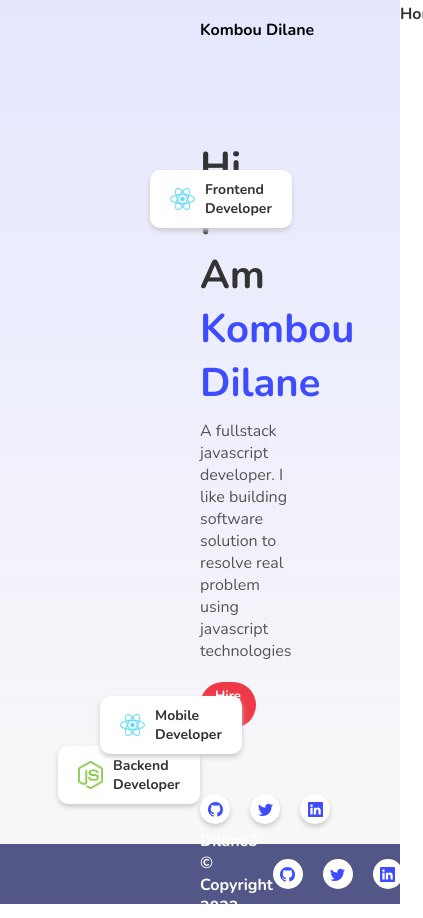
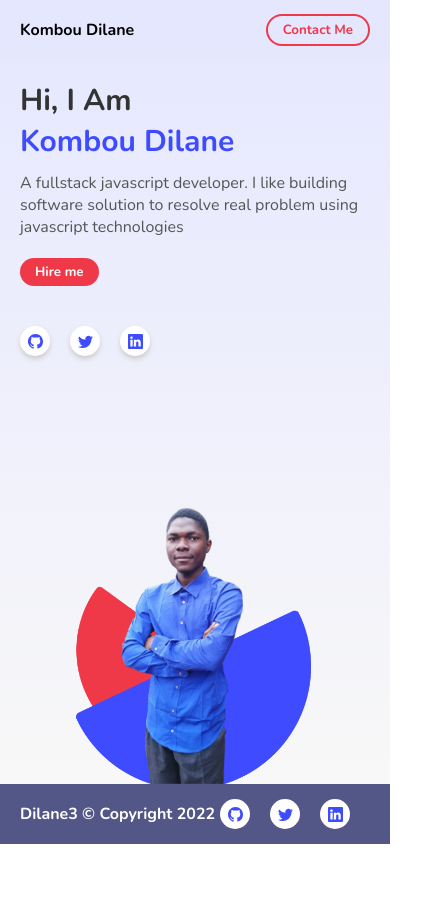
Before and after one commit to dilane3/portfolio, a React (Create React App) app: page / in a window 390 px wide. Shown: the whole page, 423 px wide, since content can reach past the window. After the commit the page ends 844 px from the top, so only its background shows below. Built offline with nearby package versions, Linux system fonts and the light colour scheme.

Commit message:
Handling responsive

```diff
--- a/src/components/styles/badge.module.css
+++ b/src/components/styles/badge.module.css
@@ -26,3 +26,9 @@
   height: auto;
   margin-right: 10px;
 }
+
+@media screen and (max-width: 800px) {
+  .badge {
+    display: none;
+  }
+}
--- a/src/pages/home/styles/footer.module.css
+++ b/src/pages/home/styles/footer.module.css
@@ -9,3 +9,24 @@
   color: #fff;
   font-family: "Nunito-Bold";
 }
+
+@media screen and (max-width: 1300px) {
+  .footer {
+    padding-inline: 150px;
+    width: calc(100% - 300px);
+  }
+}
+
+@media screen and (max-width: 1100px) {
+  .footer {
+    padding-inline: 100px;
+    width: calc(100% - 200px);
+  }
+}
+
+@media screen and (max-width: 900px) {
+  .footer {
+    padding-inline: 20px;
+    width: calc(100% - 40px);
+  }
+}
--- a/src/pages/home/styles/navbar.module.css
+++ b/src/pages/home/styles/navbar.module.css
@@ -7,13 +7,14 @@
   align-items: center;
   justify-content: space-between;
   padding-inline: 200px;
-  background-color: transparent;
+  background-color: var(--home-bg-color);
+  z-index: 10;
 }
 
 .navbarLogo {
   width: auto;
   font-family: "Nunito-Bold";
-  min-width: 200px;
+  min-width: 100px;
 }
 
 .navbarNav {
@@ -33,3 +34,30 @@
 .navbarNavItem:hover {
   color: var(--primary-color);
 }
+
+@media screen and (max-width: 1300px) {
+  .navbar {
+    padding-inline: 150px;
+    width: calc(100% - 300px);
+  }
+}
+
+@media screen and (max-width: 1100px) {
+  .navbar {
+    padding-inline: 100px;
+    width: calc(100% - 200px);
+  }
+}
+
+@media screen and (max-width: 900px) {
+  .navbar {
+    padding-inline: 20px;
+    width: calc(100% - 40px);
+  }
+}
+
+@media screen and (max-width: 765px) {
+  .navbarNavItem {
+    display: none;
+  }
+}
--- a/src/pages/home/styles/profile.module.css
+++ b/src/pages/home/styles/profile.module.css
@@ -62,3 +62,65 @@
   width: 110%;
   height: auto;
 }
+
+@media screen and (max-width: 1300px) {
+  .profileContainer {
+    padding-inline: 150px;
+    width: calc(100% - 300px);
+  }
+}
+
+@media screen and (max-width: 1100px) {
+  .profileContainer {
+    padding-inline: 100px;
+    width: calc(100% - 200px);
+  }
+}
+
+@media screen and (max-width: 900px) {
+  .profileContainer {
+    padding-inline: 20px;
+    width: calc(100% - 40px);
+  }
+}
+
+@media screen and (max-width: 800px) {
+  .profileContainer {
+    flex-direction: column;
+    padding-block-start: 80px;
+  }
+
+  .profileSecondSection {
+    /* display: none; */
+    width: 100%;
+    display: flex;
+    flex-direction: column;
+    align-items: center;
+  }
+
+  .profileImage {
+    position: relative;
+    width: 80%;
+  }
+
+  .profileFirstSection {
+    width: 100%;
+  }
+
+  .profileSocial {
+    position: relative;
+    margin-top: 60px;
+    align-self: flex-start;
+  }
+
+  .profileGreetings,
+  .profileNames {
+    font-size: 30px;
+    color: #333;
+    font-family: "Nunito-Bold";
+  }
+
+  .profileNames {
+    color: var(--primary-color);
+  }
+}
```
